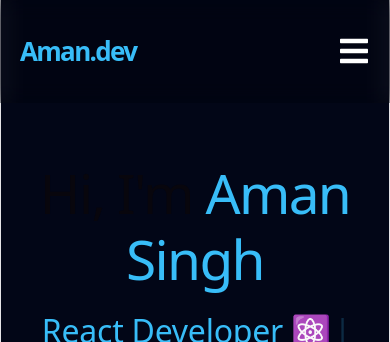
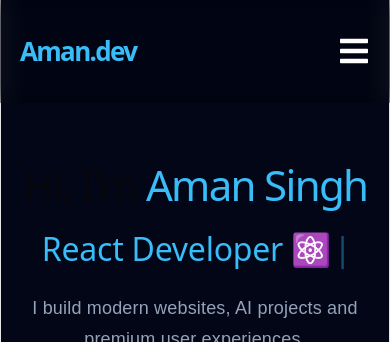
Before and after one commit to amansingh0006-Singh/AI-Portfolio, a React app in the folder frontend/: page / in a window 390 px wide. Shown: the top 342 px of the page. Built offline with nearby package versions, Linux system fonts and the light colour scheme; the HTML template or start-up script is replaced by a standard one.

Commit message:
Fix mobile layout

```diff
--- a/frontend/src/App.css
+++ b/frontend/src/App.css
@@ -564,7 +564,17 @@
     flex-direction:column;
   }
 
+.hero,
+.about,
+.skills,
+.projects{
+    padding-left:20px;
+    padding-right:20px;
 }
+
+
+}
+
 
 /* =========================
    FIX SKILLS & PROJECT CARDS
@@ -672,9 +682,13 @@
     text-align:center;
   }
 
+
   .left h1{
-    font-size:55px;
-  }
+    font-size:42px;
+    line-height:1.2;
+    word-break:break-word;
+}
+
 
   .right img{
     width:100%;
```
